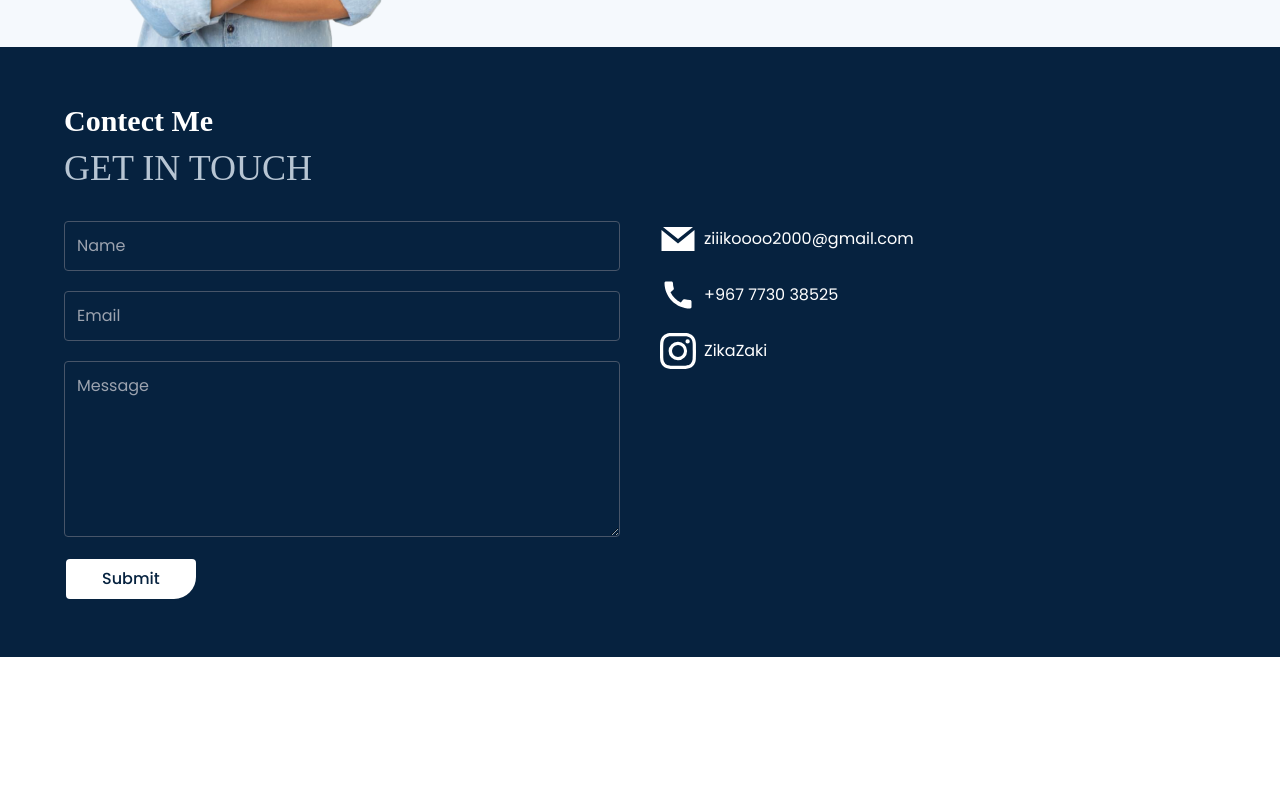
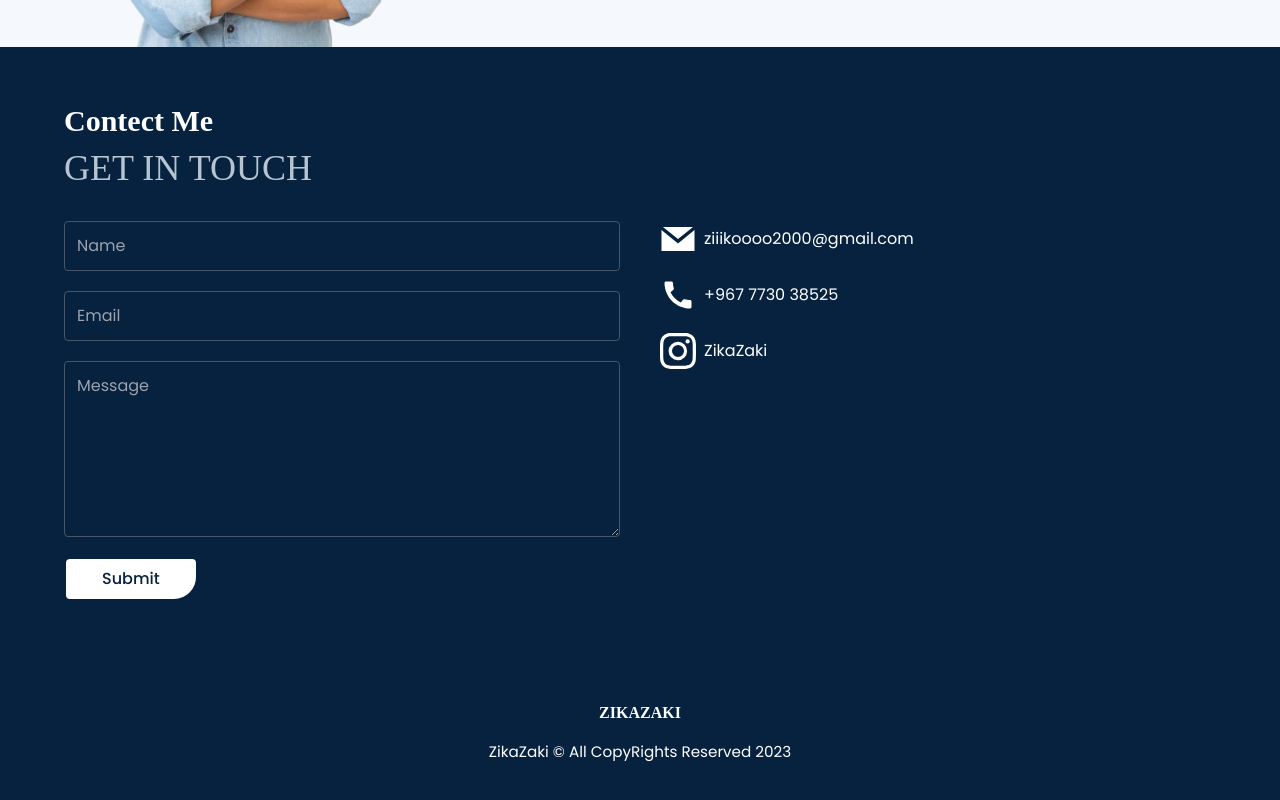
Before and after one commit to ZikaZaki/react-folio, a React (Vite) app: page / in a window 1280 px wide. Shown: the part 4114-4914 px from the top of the page. Before the commit the page ends 4771 px from the top, so only its background shows below. Built offline with nearby package versions, Linux system fonts and the light colour scheme; a web font is replaced by a local one.

Commit message:
Add footer

```diff
--- a/src/App.jsx
+++ b/src/App.jsx
@@ -1,22 +1,24 @@
 // import components
 import Hero from "./components/Hero";
 import Skills from "./components/Skills";
-import Service from "./components/Services";
+import Services from "./components/Services";
 import Projects from "./components/Projects";
 import Testimonials from "./components/Testimonials";
 import Hireme from "./components/Hireme";
 import Contact from "./components/Contact";
+import Footer from "./components/Footer";
 
 const App = () => {
   return (
     <div className="">
       <Hero />
       <Skills />
-      <Service />
+      <Services />
       <Projects />
       <Testimonials />
       <Hireme />
       <Contact />
+      <Footer />
     </div>
   );
 };
--- a/src/Content.js
+++ b/src/Content.js
@@ -210,7 +210,7 @@ const content = {
     ],
   },
   footer: {
-    text: 'All © Copy Right Reserved 2023',
+    text: 'ZikaZaki © All CopyRights Reserved 2023',
   },
 };
 
--- /dev/null
+++ b/src/components/Footer.jsx
@@ -0,0 +1,16 @@
+import content from "../Content";
+
+const Footer = () => {
+  const { footer } = content;
+
+  return (
+    <footer className="text-center text-white bg-dark_primary">
+      <div className="px-5 py-10 md:container">
+        <h6 className="mb-3 !text-white">ZIKAZAKI</h6>
+        <p className="!text-white">{footer.text}</p>
+      </div>
+    </footer>
+  );
+};
+
+export default Footer;
```
